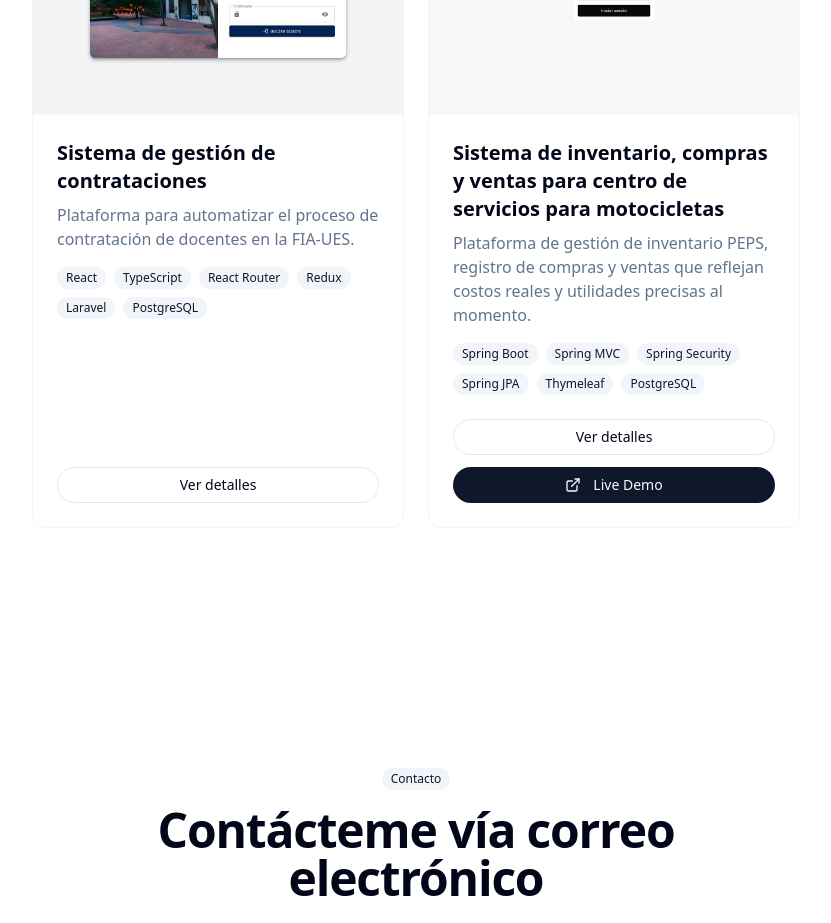
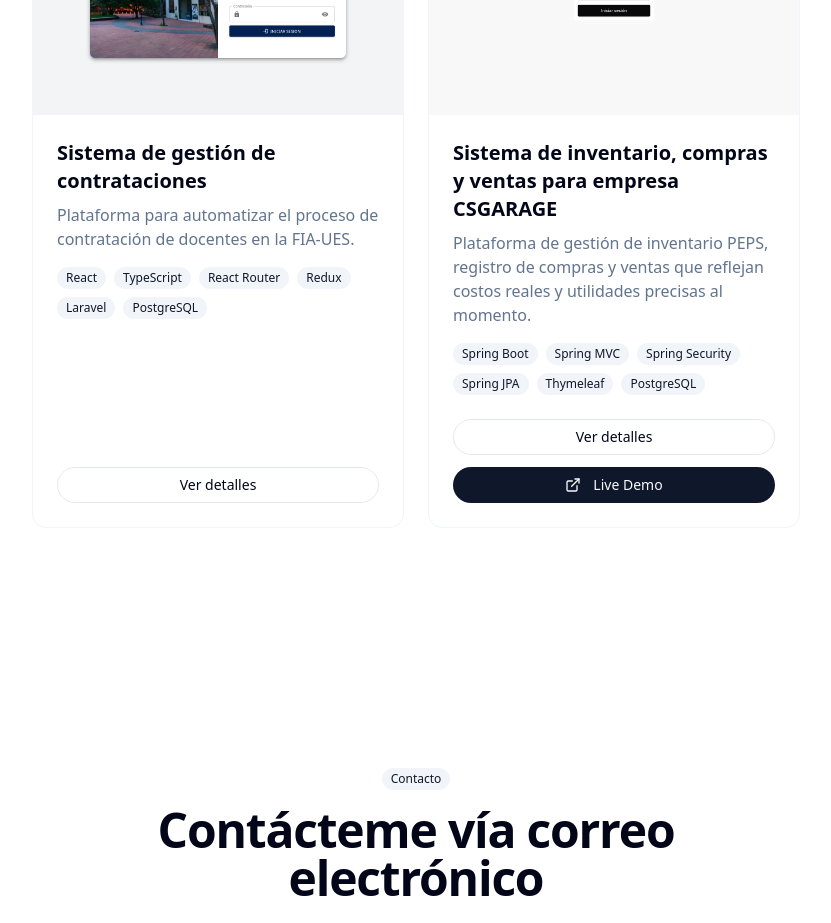
Before and after one commit to miguelalejnd/portafolio, a React (Vite) app: page / in a window 1280 px wide. Shown: the part 2680-3603 px from the top of the page, without its empty margins (224-1055 px from the left). Built offline with nearby package versions, Linux system fonts and the light colour scheme.

Commit message:
Edit info of one project

```diff
--- a/src/components/projects.tsx
+++ b/src/components/projects.tsx
@@ -77,7 +77,7 @@
     technologies: ["React", "TypeScript", "React Router", "Redux", "Laravel", "PostgreSQL"],
   },
   {
-    title: "Sistema de inventario, compras y ventas para centro de servicios para motocicletas",
+    title: "Sistema de inventario, compras y ventas para empresa CSGARAGE",
     description:
       "Plataforma de gestión de inventario PEPS, registro de compras y ventas que reflejan costos reales y utilidades precisas al momento.",
     problem:
```
